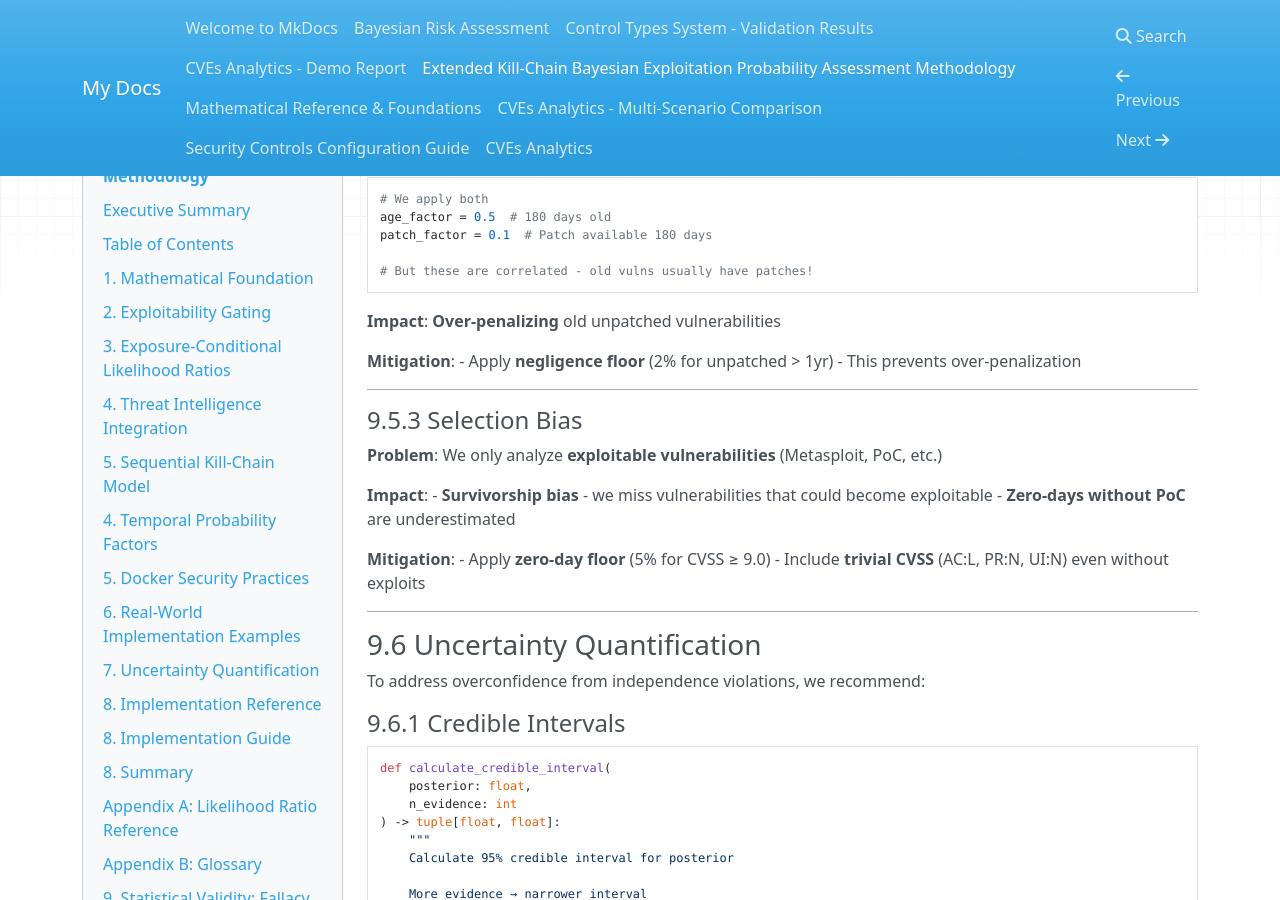
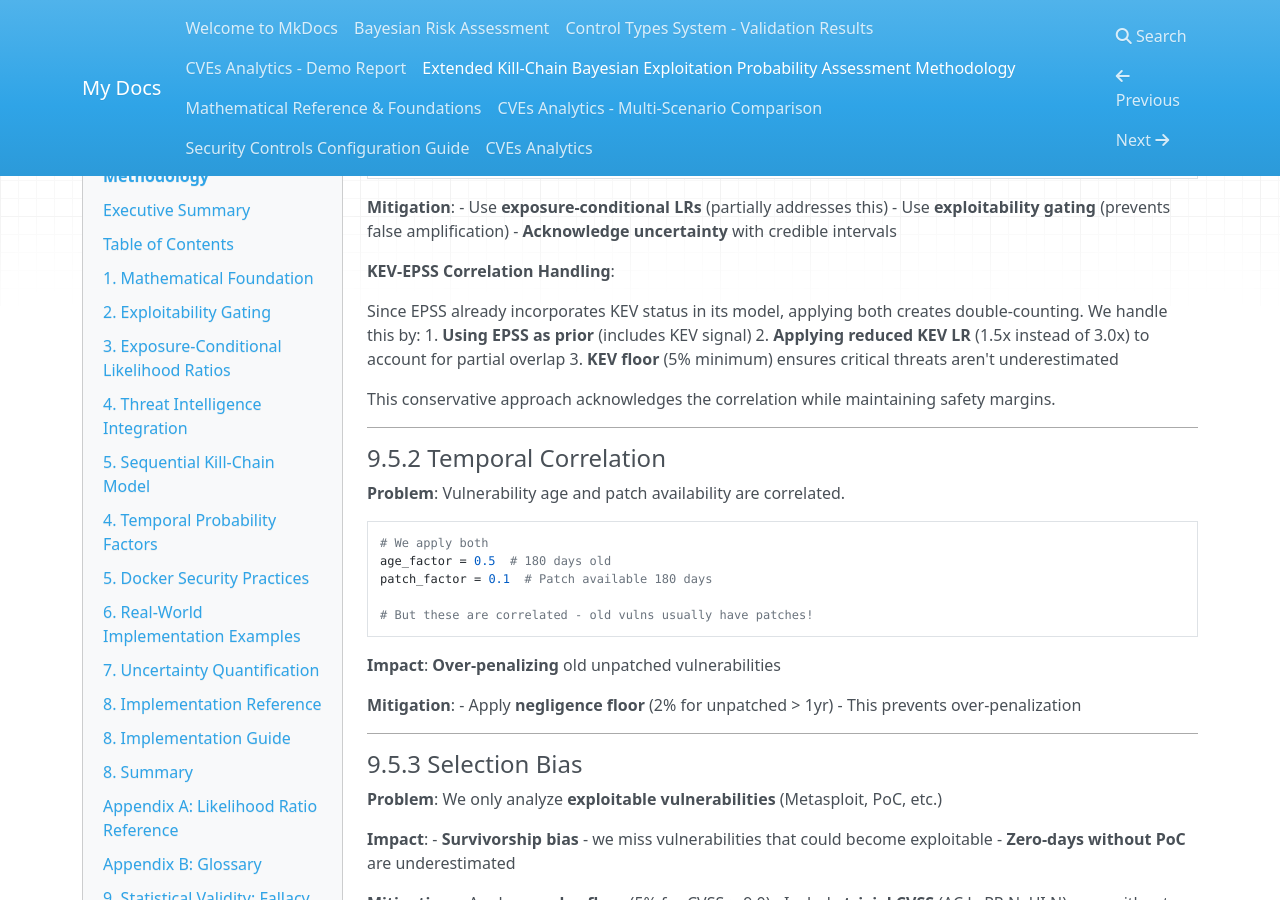
Before and after one commit to dominikmi/cves_analytics, an MkDocs documentation site: the page built from docs/EXTENDED_KILL_CHAIN_METHOD.md, in a window 1280 px wide and 900 px high, scrolled down 29011 px. Built offline with MkDocs 1.6.1, drawn with Linux system fonts in a browser that asks for light colours; nearby versions of some CDN libraries; some of the changed text lies outside the part shown.

Commit message:
docs: clarify KEV-EPSS correlation, asset criticality, and network segmentation
Added clarifications for moderate issues identified in scientific review:

1. Asset Criticality Gating:
   - Added note explaining why it's neutralized (1.0) not capped (1.2)
   - Asset value doesn't make unexploitable vulns exploitable
   - More conservative approach

2. Network Segmentation Pattern:
   - Explained why segmentation is MORE effective internally (0.3) than at perimeter (0.5)
   - Perimeter already has firewall segmentation
   - Internal segmentation prevents lateral movement
   - Reflects real-world security architecture

3. KEV-EPSS Correlation:
   - Documented that EPSS already includes KEV signal
   - Explained mitigation: reduced KEV LR (1.5x not 3.0x)
   - KEV floor (5%) ensures critical threats aren't underestimated
   - Conservative approach acknowledges correlation

These clarifications address Issues #4, #7, #9 from scientific review.

```diff
--- a/docs/EXTENDED_KILL_CHAIN_METHOD.md
+++ b/docs/EXTENDED_KILL_CHAIN_METHOD.md
@@ -154,8 +154,10 @@ def _get_gated_exposure_lr(
 | **Security Controls (LR < 1)** | Full reduction | Full reduction |
 | **Exposure (LR > 1)** | Full amplification (2.5x) | Capped to 1.2x |
 | **CVSS Vector (LR > 1)** | Full amplification | Capped to 1.1x |
-| **Asset Criticality (LR > 1)** | Full amplification | Neutralized to 1.0 |
+| **Asset Criticality (LR > 1)** | Full amplification | Neutralized to 1.0* |
 | **Threat Indicators** | Always apply | Always apply (CREATE exploitability) |
+
+*Note: Asset Criticality is neutralized (not capped) when exploitation is not plausible because asset value doesn't make an unexploitable vulnerability exploitable. This is more conservative than capping.
 
 ### 2.4 Rationale
 
@@ -209,6 +211,11 @@ P(Exploit | Control, Exposure) ~= P(Exploit) x LR(Control | Exposure)
 | **EDR/XDR** | 0.4 (60% ↓) | 0.4 (60% ↓) | 0.4 (60% ↓) | 0.35 (65% ↓) |
 | **SIEM** | 0.5 (50% ↓) | 0.55 (45% ↓) | 0.7 (30% ↓) | 0.6 (40% ↓) |
 | **PAM** | 0.5 (50% ↓) | 0.45 (55% ↓) | 0.35 (65% ↓) | 0.25 (75% ↓) |
+
+**Note on Network Segmentation Pattern**: Segmentation becomes MORE effective for internal services (0.3) than internet-facing (0.5). This is correct because:
+- At the perimeter: Firewall already provides segmentation
+- Internally: Segmentation is critical for preventing lateral movement
+- This pattern reflects real-world security architecture
 
 ### 3.3 Rationale
 
@@ -1583,6 +1590,15 @@ posterior = prior × LR_metasploit × LR_ac_l × LR_kev
 - Use **exploitability gating** (prevents false amplification)
 - **Acknowledge uncertainty** with credible intervals
 
+**KEV-EPSS Correlation Handling**:
+
+Since EPSS already incorporates KEV status in its model, applying both creates double-counting. We handle this by:
+1. **Using EPSS as prior** (includes KEV signal)
+2. **Applying reduced KEV LR** (1.5x instead of 3.0x) to account for partial overlap
+3. **KEV floor** (5% minimum) ensures critical threats aren't underestimated
+
+This conservative approach acknowledges the correlation while maintaining safety margins.
+
 ---
 
 #### **9.5.2 Temporal Correlation**
```
